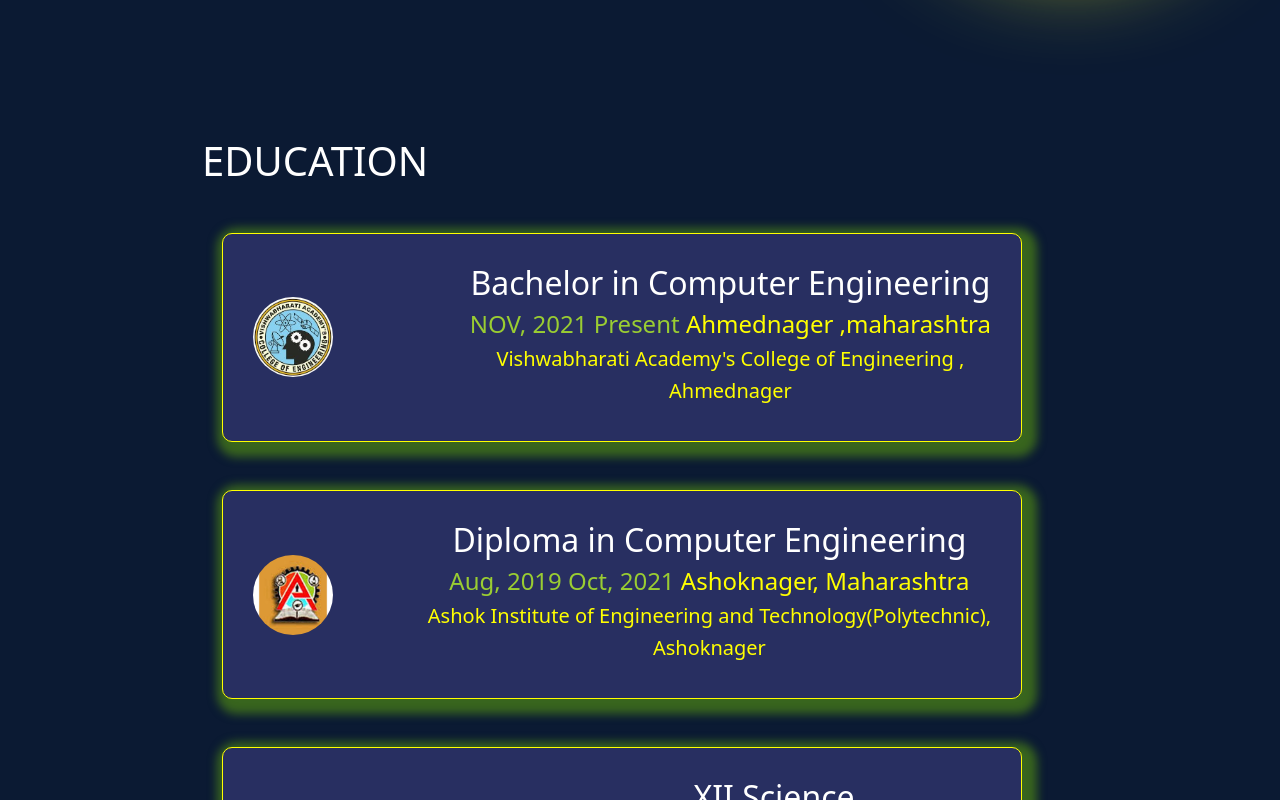
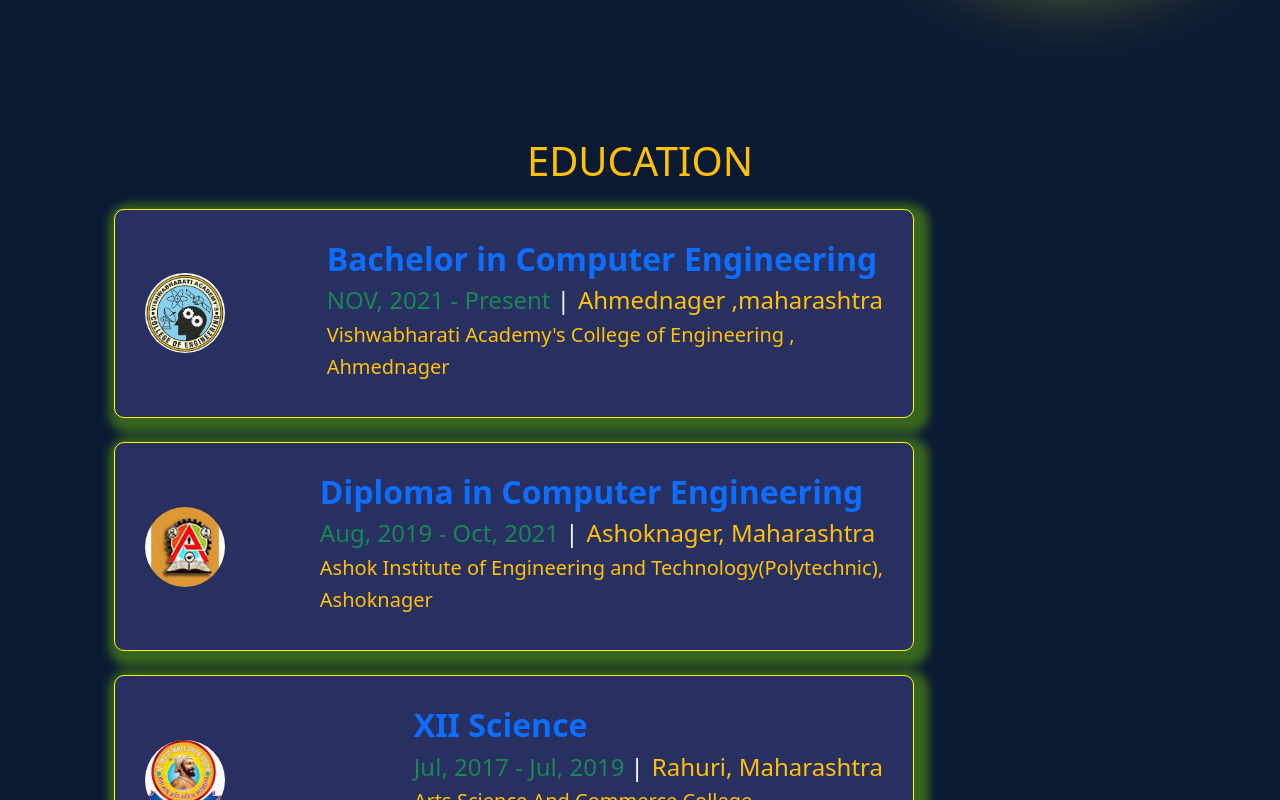
Before and after one commit to avinashkurhe/React_portfolio, a React (Create React App) app: page / in a window 1280 px wide. Shown: the part 660-1460 px from the top of the page. Built offline with nearby package versions, Linux system fonts and the light colour scheme.

Commit message:
Update Education.js

```diff
--- a/src/componants/Education.js
+++ b/src/componants/Education.js
@@ -3,30 +3,31 @@ import education from './data/education.json';
 
 function Education() {
   return (
-    <React.Fragment>
-      <div className='container ex' id='education'>
-        <h1>EDUCATION</h1>
-        {
-          education.map((data) => (
-            <div key={data.id} className='ex-item text-center my-5'>
+    <section className='container education-section mt-4' id='education'>
+      <h1 className='text-center text-warning mb-4'>EDUCATION</h1>
+
+      {education.map((data) => (
+        <div key={data.id} className='ex-item d-flex flex-wrap align-items-center my-4'>
+
+          {/* Left Section - Image */}
           <div className='left'>
-                <img src={`/assets/${data.imageSrc}`} alt='img'></img>
+            <img src={`/assets/${data.imageSrc}`} alt='Education' className='edu-img' />
           </div>
-              <div className='right'>
-                <h2>{data.role}</h2>
+
+          {/* Right Section - Details */}
+          <div className='right text-center text-md-start'>
+            <h2 className='text-primary fw-bold'>{data.role}</h2>
             <h4>
-                  <span style={{color: "yellowgreen"}}>{data.startDate}{"  "}{data.endDate}</span>
-                  {" "}
-                  <span style={{color: "yellow"}}>{data.location}</span>
+              <span className='text-success'>{data.startDate} - {data.endDate}</span> |
+              <span className='text-warning ms-2'>{data.location}</span>
             </h4>
-                <h5 style={{color: "yellow"}}>{data.college[0]}</h5>
-                <h5 style={{color: "yellow"}}>{data.college[1]}</h5>
+            <h5 className='text-warning'>{data.college[0]}</h5>
+            <h5 className='text-warning'>{data.college[1]}</h5>
           </div>
+
         </div>
-          ))
-        }
-      </div>
-    </React.Fragment>
+      ))}
+    </section>
   );
 }
 
```
Lines whose indentation alone changed are shown as unchanged.
